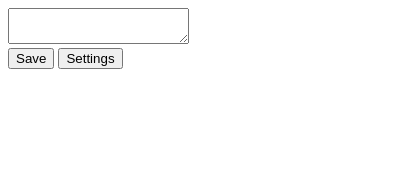
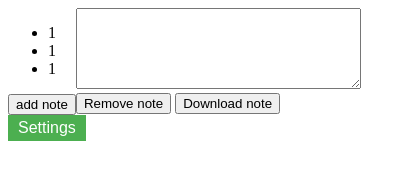
Before and after one commit to centell/pop-note, a browser extension: page src/views/popup.html in a window 400 px wide. Drawn offline with Linux system fonts and the light colour scheme.

Commit message:
add list view

```diff
--- a/src/options/script.js
+++ b/src/options/script.js
@@ -10,7 +10,7 @@ const defaultParams = {
 const saveOptions = (e) => {
   e.preventDefault();
   browser.storage.sync.set({
-    note: document.querySelector('#note').value,
+    // note: document.querySelector('#note').value,
     rows: document.querySelector('#rows').value,
     cols: document.querySelector('#cols').value,
   });
@@ -18,7 +18,7 @@ const saveOptions = (e) => {
 
 const restoreOptions = () => {
   const setCurrentOptions = (result) => {
-    document.querySelector('#note').value = result.note || defaultParams.note;
+    // document.querySelector('#note').value = result.note || defaultParams.note;
     document.querySelector('#rows').value = result.rows || defaultParams.rows;
     document.querySelector('#cols').value = result.cols || defaultParams.cols;
   };
@@ -27,7 +27,7 @@ const restoreOptions = () => {
     console.log(`Error: ${err}`);
   };
 
-  browser.storage.sync.get('note').then(setCurrentOptions, onError);
+  // browser.storage.sync.get('note').then(setCurrentOptions, onError);
   browser.storage.sync.get('rows').then(setCurrentOptions, onError);
   browser.storage.sync.get('cols').then(setCurrentOptions, onError);
 };
--- a/src/views/popup.html
+++ b/src/views/popup.html
@@ -5,18 +5,37 @@
   <meta name="viewport" content="width=device-width, initial-scale=1.0, maximum-scale=1.0, user-scalable=0"/>
   <meta http-equiv="X-UA-Compatible" content="ie=edge">
 
-  <script type="application/javascript" src="lib/browser-polyfill.min.js"></script>
-  <title>Daily Pomodoro</title>
+  <title>Pop-note</title>
 
+  <link rel="stylesheet" href="styles/popup.css">
 </head>
 <body>
 <div id="container">
-  <textarea id="note"></textarea>
+  <div id="contents">
+    <div id="listArea">
+      <ul>
+        <li><span>1</span></li>
+        <li><span>1</span></li>
+        <li><span>1</span></li>
+      </ul>
+      <button>add note</button>
+    </div>
+    <div id="noteArea">
+      <div>
+        <textarea id="note"></textarea>
+      </div>
+      <div>
+        <button>Remove note</button>
+        <button>Download note</button>
+      </div>
+    </div>
+  </div>
   <div>
-    <button id="saveButton">Save</button>
+<!--    <button id="saveButton">Save</button>-->
     <button id="optionButton">Settings</button>
   </div>
 </div>
+<script type="application/javascript" src="lib/browser-polyfill.min.js"></script>
 <script type="application/javascript" src="scripts/popup.js"></script>
 </body>
 </html>
--- a/src/views/scripts/popup.js
+++ b/src/views/scripts/popup.js
@@ -5,12 +5,17 @@ const clickListener = () => {
       e.preventDefault();
       browser.runtime.openOptionsPage();
     }
-    if (e.target.id === 'saveButton') {
-      e.preventDefault();
-      browser.storage.sync.set({
-        note: document.querySelector('#note').value,
-      });
-    }
+    // if (e.target.id === 'saveButton') {
+    //   e.preventDefault();
+    //   browser.storage.sync.set({
+    //     note: document.querySelector('#note').value,
+    //   });
+    // }
+  });
+  document.addEventListener('change', e => {
+    browser.storage.sync.set({
+      note: document.querySelector('#note').value,
+    });
   });
 };
 
@@ -26,9 +31,9 @@ document.addEventListener('DOMContentLoaded', async () => {
   };
   browser.storage.sync.get('note').then(init, onError);
   browser.storage.sync.get('rows').then(obj => {
-    document.querySelector('#note').setAttribute('rows', obj.rows);
+    document.querySelector('#note').setAttribute('rows', obj.rows || 5);
   });
   browser.storage.sync.get('cols').then(obj => {
-    document.querySelector('#note').setAttribute('cols', obj.cols);
+    document.querySelector('#note').setAttribute('cols', obj.cols || 33);
   });
 });
--- /dev/null
+++ b/src/views/styles/popup.css
@@ -0,0 +1,22 @@
+html {
+  font-size: 16px;
+}
+body {
+  font-size: 1rem;
+}
+
+#contents {
+  display: flex;
+  flex-direction: row;
+}
+
+#optionButton {
+  background-color: #4CAF50; /* Green */
+  border: none;
+  color: white;
+  padding: 4px 10px;
+  text-align: center;
+  text-decoration: none;
+  display: inline-block;
+  font-size: 16px;
+}
```
Also changed, not shown: src/options/index.html (+5 -5 lines).
